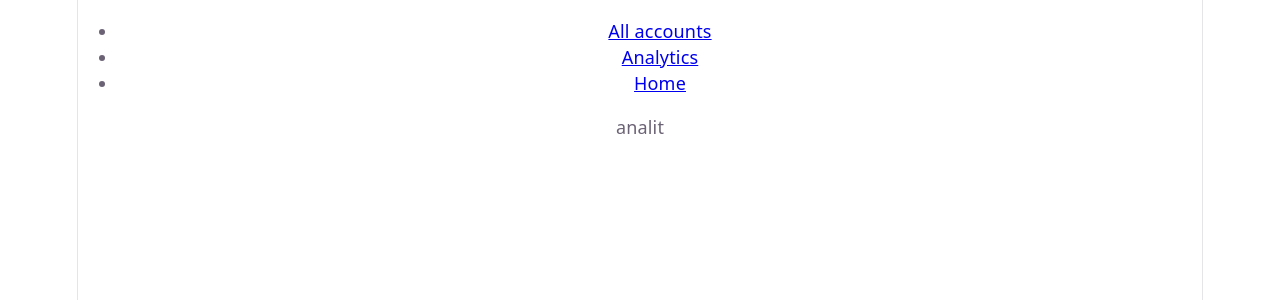
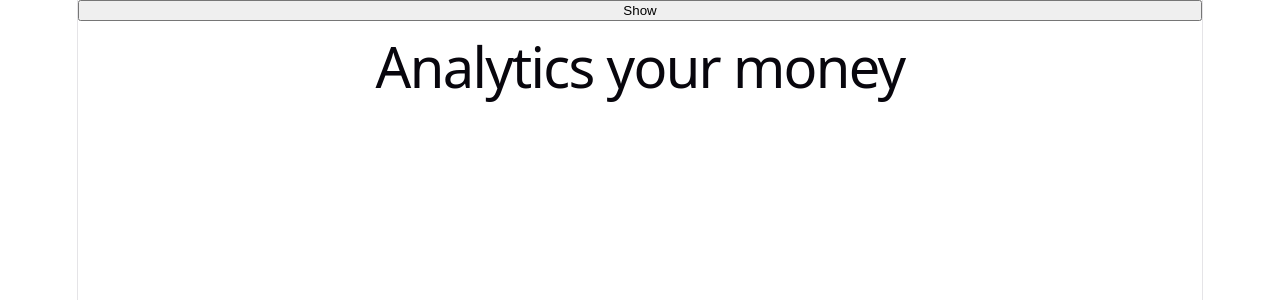
Before and after one commit to D1mchk/Bank-Transactions, a React (Vite) app: page /analytics in a window 1280 px wide. Shown: the top 300 px of the page. Built offline with nearby package versions, Linux system fonts and the light colour scheme.

Commit message:
feat: another base static html

```diff
--- a/src/Components/Header.jsx
+++ b/src/Components/Header.jsx
@@ -1,7 +1,15 @@
+import { useState } from "react";
 import { NavLink } from "react-router-dom";
 
 function Header() {
+  const [isOpen, setIsOpen] = useState(false);
+
   return (
+    <>
+      <button onClick={() => setIsOpen(!isOpen)}>
+        {isOpen ? "Hide" : "Show"}
+      </button>
+      {isOpen && (
         <ul>
           <li>
             <NavLink to="accounts">All accounts</NavLink>
@@ -13,6 +21,8 @@ function Header() {
             <NavLink to="/">Home</NavLink>
           </li>
         </ul>
+      )}
+    </>
   );
 }
 
--- a/src/Pages/Analytics.jsx
+++ b/src/Pages/Analytics.jsx
@@ -1,5 +1,9 @@
 function Analytics() {
-  return <div>analit</div>;
+  return (
+    <div>
+      <h1>Analytics your money</h1>
+    </div>
+  );
 }
 
 export default Analytics;
```
Lines whose indentation alone changed are shown as unchanged.
